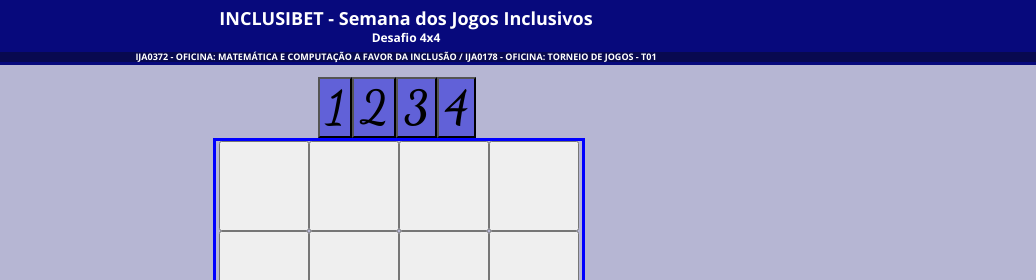
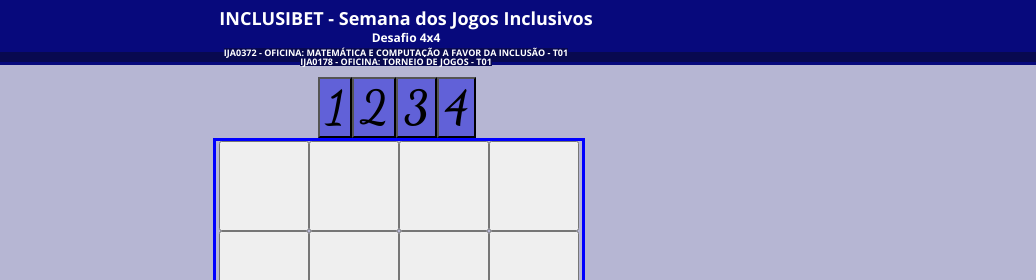
Before and after one commit to arjios/JogoLogica, a plain HTML site: page jogo.html in a window 1280 px wide. Shown: the top 280 px of the page, 244-1280 px from the left. Drawn offline with nearby package versions, Linux system fonts and the light colour scheme.

Commit message:
Fix bar subtitle

```diff
--- a/jogo.css
+++ b/jogo.css
@@ -58,6 +58,7 @@
     color: #fff;
     display: flex;
     flex-direction: column;
+    justify-content: center;
     font-size: 14px;
     font-weight: bold;
     height: 10px;
--- a/jogo.html
+++ b/jogo.html
@@ -25,7 +25,10 @@
         </section>
         <section class="navbar_section">
             <nav class="header_navbar">
-                IJA0372 - OFICINA: MATEMÁTICA E COMPUTAÇÃO A FAVOR DA INCLUSÃO / IJA0178 - Oficina: Torneio de Jogos - T01
+                <span class="title_text">IJA0372 - Oficina: Matemática e Computação a favor da inclusão - T01</span>
+            </nav>
+            <nav class="header_navbar">
+                <span class="title_text">IJA0178 - Oficina: Torneio de Jogos - T01</span>
             </nav>
         </section>
     </header>
```
